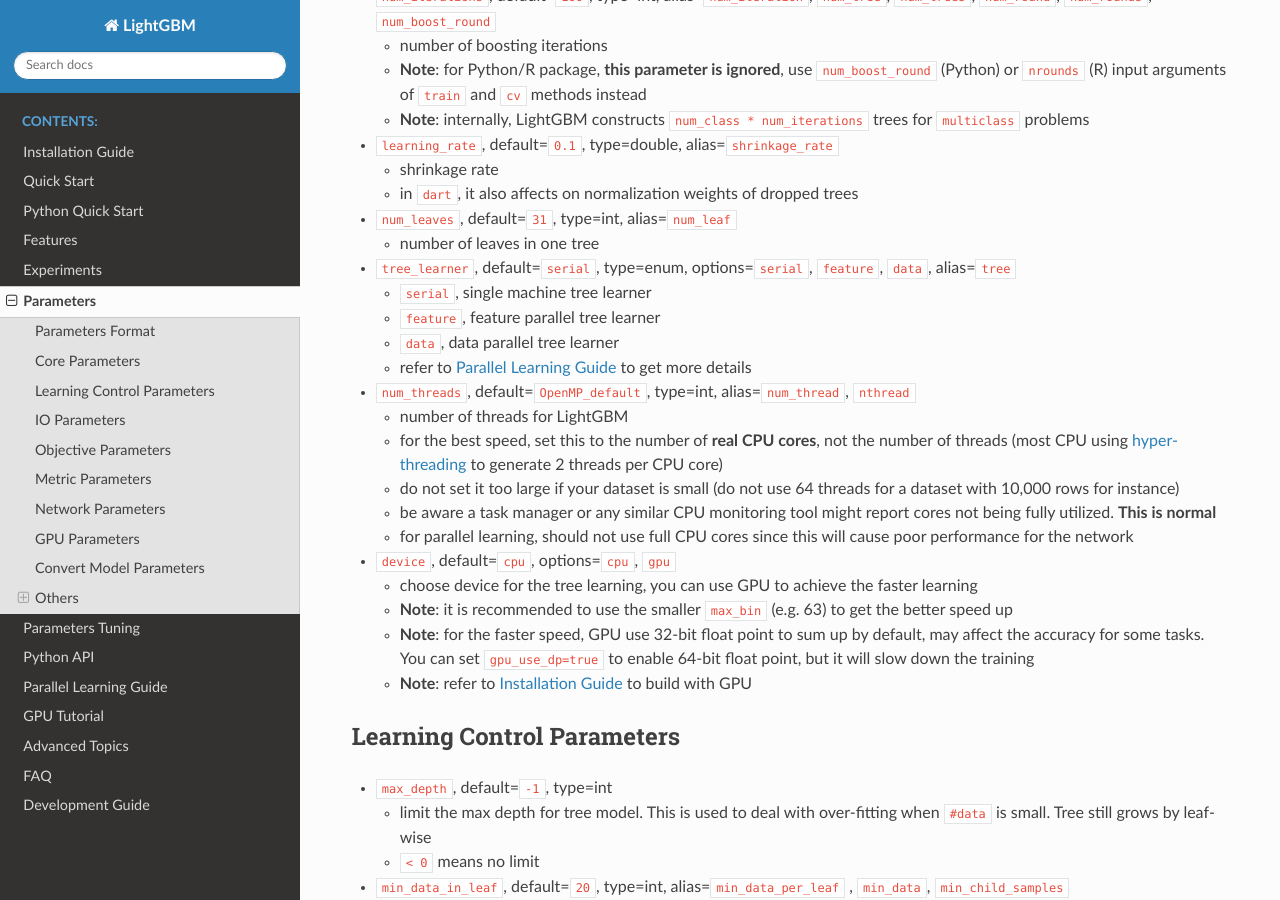
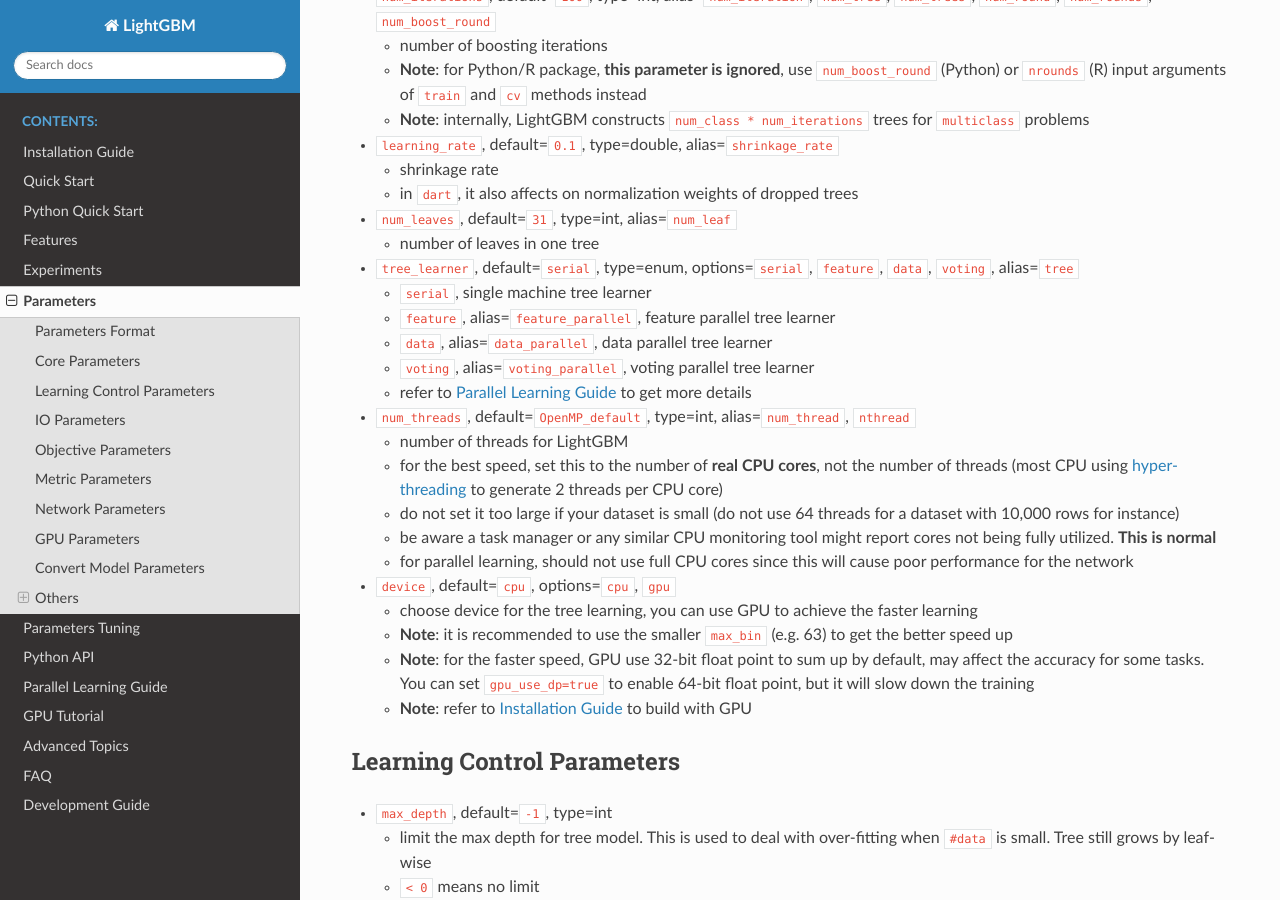
Before and after one commit to microsoft/LightGBM, a Sphinx documentation site: the page built from docs/Parameters.rst, in a window 1280 px wide and 900 px high, scrolled down 1715 px. Built offline with Sphinx 7.4.7 and the Read the Docs theme 2.0.0, drawn with Linux system fonts in a browser that asks for light colours.

Commit message:
added missed aliases and options for tree_learner parameter

```diff
--- a/docs/Parameters.rst
+++ b/docs/Parameters.rst
@@ -120,13 +120,15 @@
 
    -  number of leaves in one tree
 
--  ``tree_learner``, default=\ ``serial``, type=enum, options=\ ``serial``, ``feature``, ``data``, alias=\ ``tree``
+-  ``tree_learner``, default=\ ``serial``, type=enum, options=\ ``serial``, ``feature``, ``data``, ``voting``, alias=\ ``tree``
 
    -  ``serial``, single machine tree learner
 
-   -  ``feature``, feature parallel tree learner
+   -  ``feature``, alias=\ ``feature_parallel``, feature parallel tree learner
 
-   -  ``data``, data parallel tree learner
+   -  ``data``, alias=\ ``data_parallel``, data parallel tree learner
+
+   -  ``voting``, alias=\ ``voting_parallel``, voting parallel tree learner
 
    -  refer to `Parallel Learning Guide <./Parallel-Learning-Guide.rst>`__ to get more details
 
```
